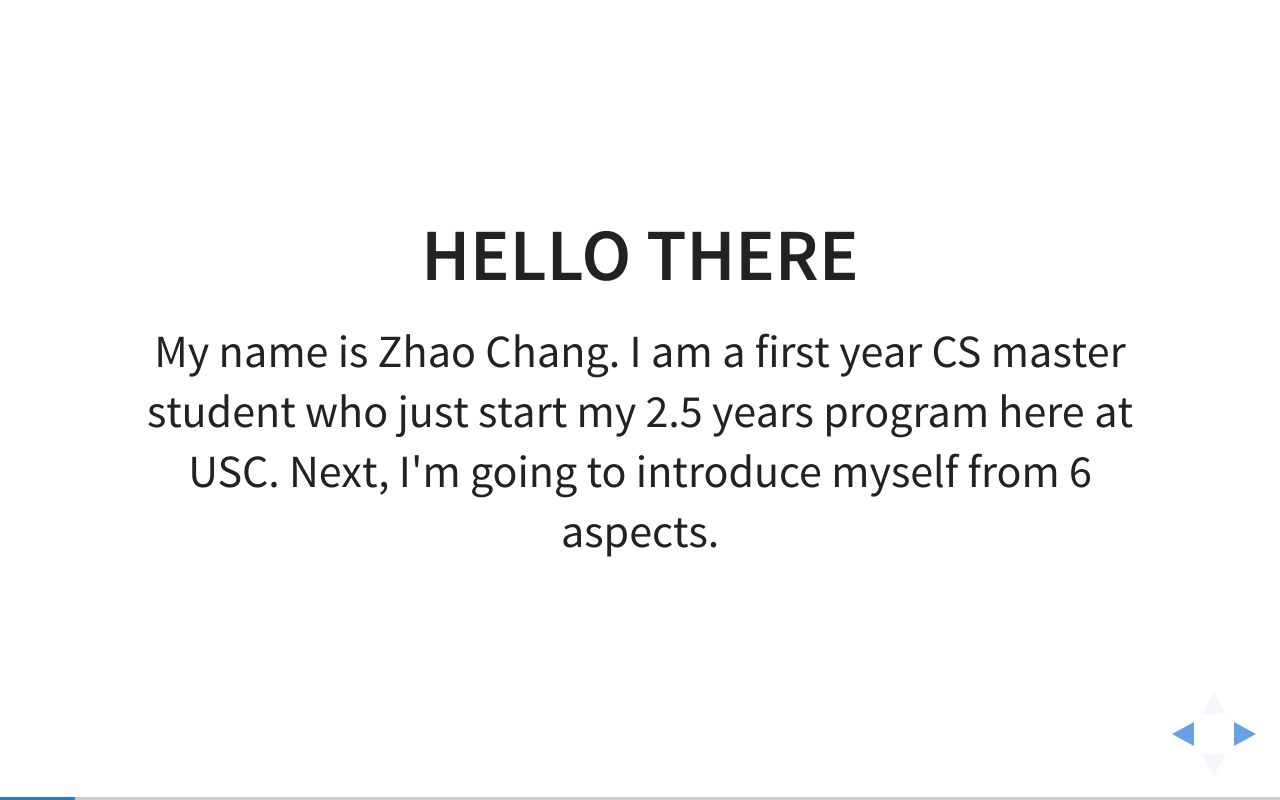
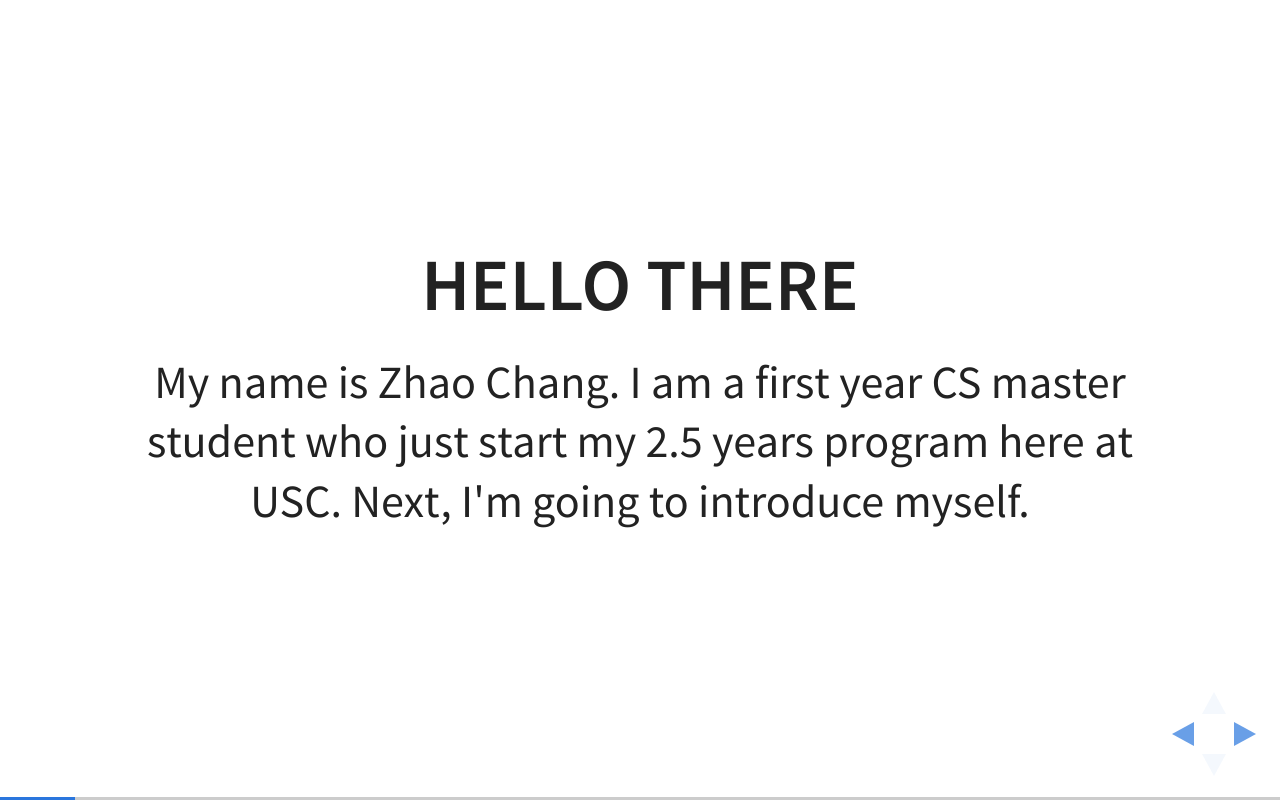
Before and after one commit to chiaome/arv, a website: page index.html in a window 1280 px wide. Both pictures are taken after a click on the button 1251 px from the left and 734 px from the top of the page. Drawn offline with Linux system fonts and the light colour scheme.

Commit message:
modify aspects

```diff
--- a/index.html
+++ b/index.html
@@ -51,7 +51,7 @@
 				<section>
 					<h2>Hello There</h2>
 					<p>
-						 My name is Zhao Chang. I am a first year CS master student who just start my 2.5 years program here at USC. Next, I'm going to introduce myself from 6 aspects.
+						 My name is Zhao Chang. I am a first year CS master student who just start my 2.5 years program here at USC. Next, I'm going to introduce myself.
 					</p>
 				</section>
 
```
